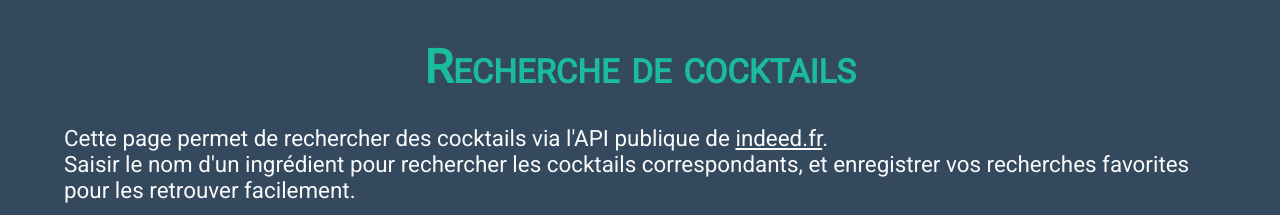
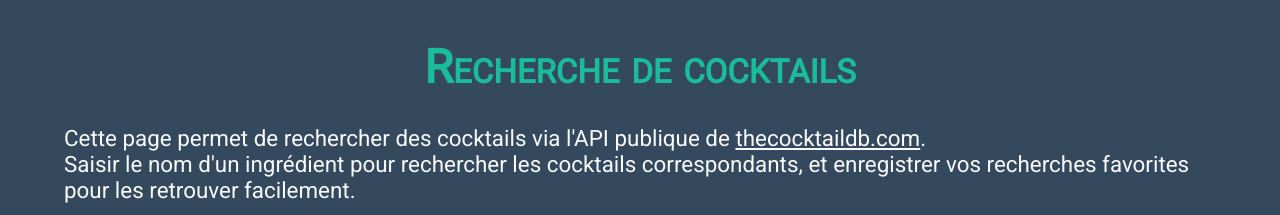
Before and after one commit to MattGuil/m4103c-projet-lawriwe-bastient-guilmatt, a plain HTML site: page index.html in a window 1280 px wide. Shown: the top 215 px of the page. Drawn offline with Linux system fonts and the light colour scheme.

Commit message:
first commit

```diff
--- a/index.html
+++ b/index.html
@@ -10,7 +10,7 @@
 		<header>
 			<h1>Recherche de cocktails</h1>
 
-			<p id="explication">Cette page permet de rechercher des cocktails via l'API publique de <a href="https://www.indeed.fr/" target="_blank">indeed.fr</a>.<br>
+			<p id="explication">Cette page permet de rechercher des cocktails via l'API publique de <a href="https://www.thecocktaildb.com/" target="_blank">thecocktaildb.com</a>.<br>
 			Saisir le nom d'un ingrédient pour rechercher les cocktails correspondants, et enregistrer vos recherches favorites pour les retrouver facilement.</p>
 		</header>
 		<hr>
```
